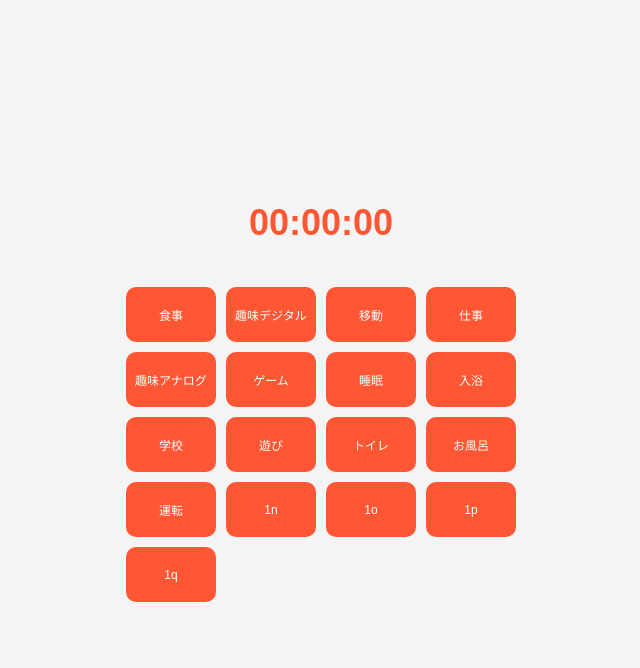
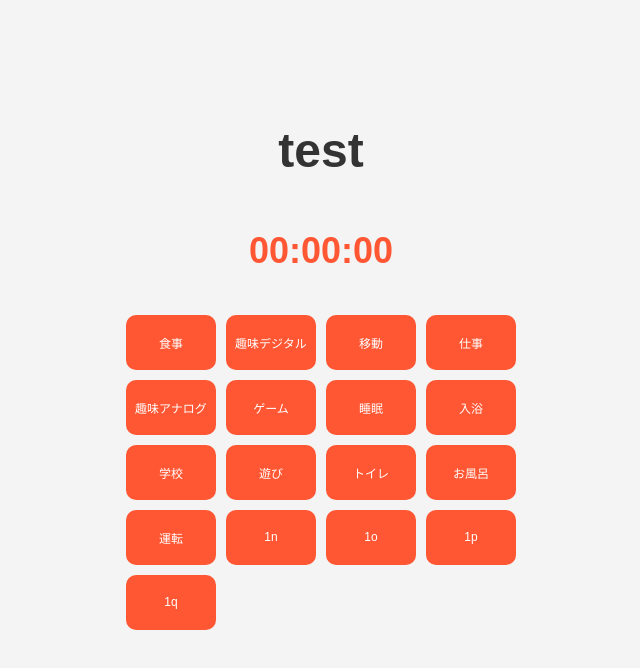
Before and after one commit to z0lw/sites, a plain HTML site: page index.html in a window 1280 px wide. Shown: the whole page, without its empty margins (319-959 px from the left). Drawn offline with Linux system fonts and the light colour scheme; no server answers.

Commit message:
index.html を更新

```diff
--- a/index.html
+++ b/index.html
@@ -83,7 +83,7 @@
     </style>
 </head>
 <body>
-    <h1 id="title"></h1>
+    <h1 id="title">test</h1>
     <div id="timer">00:00:00</div>
 
     <script>
```
